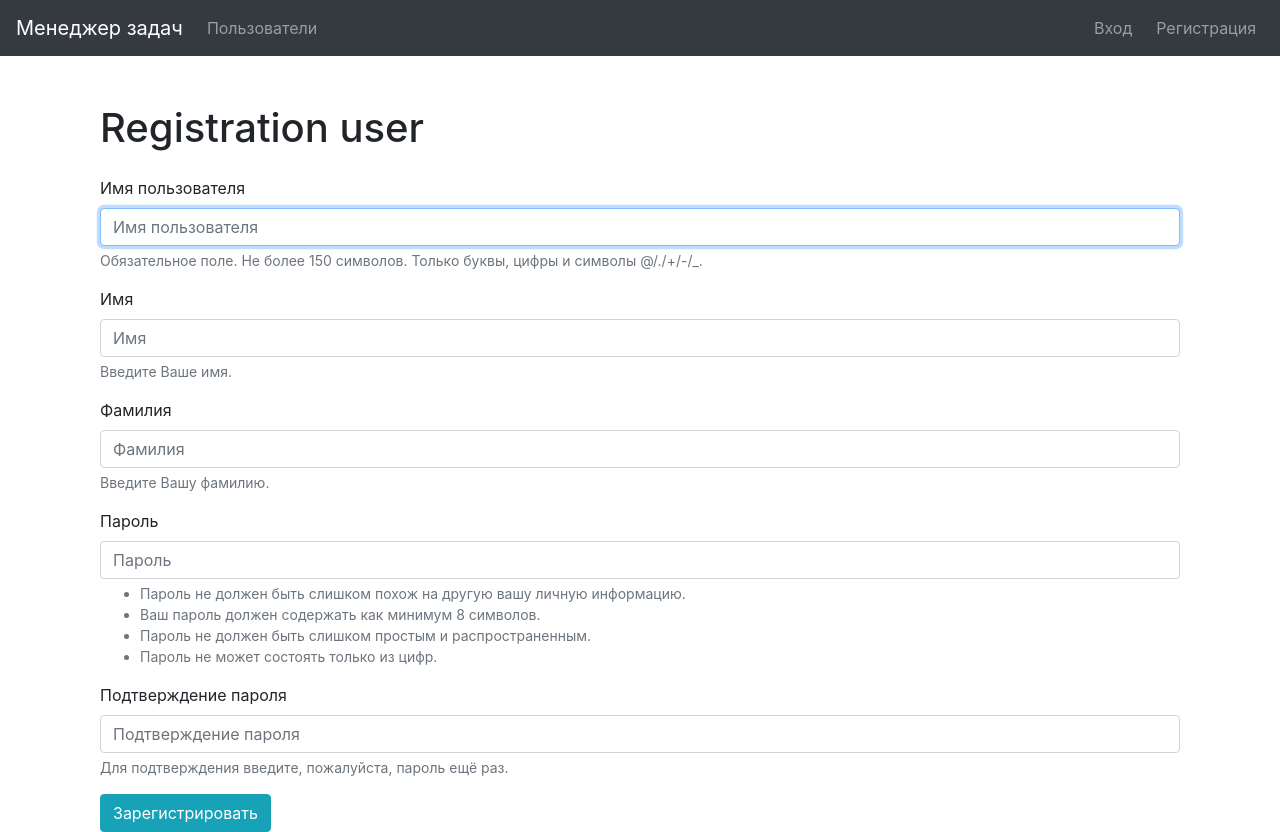
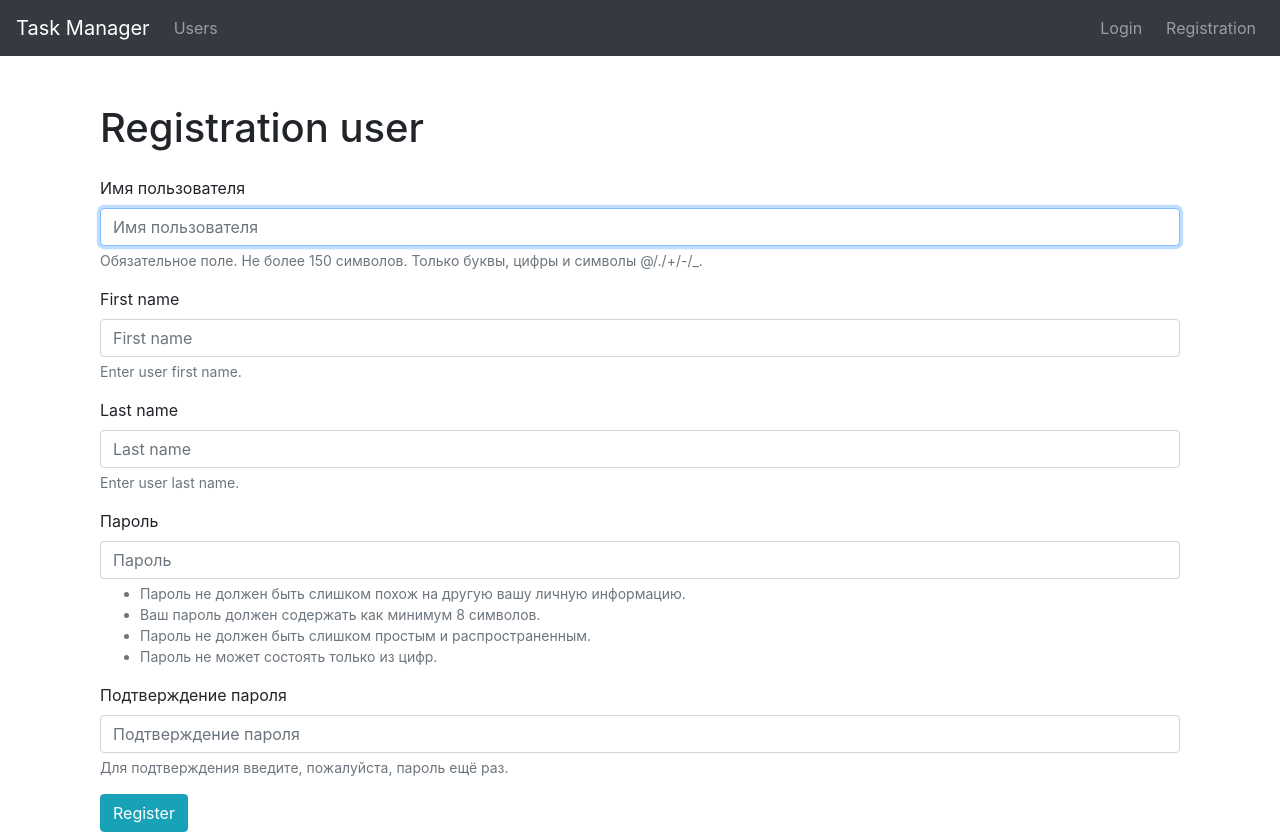
Before and after one commit to DzmitrySha/python-project-52, a Django app: page /users/create/ in a window 1280 px wide. Run offline with Django 4.2, Linux system fonts and the light colour scheme; some libraries are stand-ins or nearby versions.

Commit message:
added i18n translate (en)

```diff
--- a/task_manager/forms.py
+++ b/task_manager/forms.py
@@ -1,30 +1,28 @@
 from django import forms
 from django.contrib.auth.forms import UserCreationForm
 from django.contrib.auth.models import User
-# from django.utils.translation import gettext_lazy as _
+from django.utils.translation import gettext_lazy as _
 
 
 class UserCreationFormCustom(UserCreationForm):
     first_name = forms.CharField(
-        # label=_("First name"),
-        label="Имя",
-        widget=forms.TextInput(attrs={'class': 'form-control',
-                                      'type': 'text',
-                                      'required': 'false',
-                                      }),
-        # help_text=_("Enter user first name.")
-        help_text="Введите Ваше имя."
+        label=_("First name"),
+        widget=forms.TextInput(
+            attrs={'class': 'form-control',
+                   'type': 'text',
+                   'required': 'false',
+                   }),
+        help_text=_("Enter user first name.")
     )
 
     last_name = forms.CharField(
-        # label=_("Last name"),
-        label="Фамилия",
-        widget=forms.TextInput(attrs={'class': 'form-control',
-                                      'type': 'text',
-                                      'required': 'false',
-                                      }),
-        # help_text=_("Enter user last name.")
-        help_text="Введите Вашу фамилию."
+        label=_("Last name"),
+        widget=forms.TextInput(
+            attrs={'class': 'form-control',
+                   'type': 'text',
+                   'required': 'false',
+                   }),
+        help_text=_("Enter user last name.")
     )
 
     class Meta:
--- a/task_manager/templates/base.html
+++ b/task_manager/templates/base.html
@@ -35,7 +35,7 @@
 
 <body>
 <nav class="navbar navbar-expand-md navbar-dark bg-dark fixed-top">
-    <a class="navbar-brand" href="{% url 'home' %}">Менеджер задач</a>
+    <a class="navbar-brand" href="{% url 'home' %}">{% trans 'Task Manager' %}</a>
 
     <button class="navbar-toggler" type="button" data-toggle="collapse"
             data-target="#navbarsExampleDefault"
@@ -47,7 +47,7 @@
     <div class="collapse navbar-collapse" id="navbarsExampleDefault">
         <ul class="navbar-nav mr-auto">
             <li class="nav-item">
-                <a class="nav-link" href="{% url 'users' %}">Пользователи<span
+                <a class="nav-link" href="{% url 'users' %}">{% trans 'Users' %}<span
                         class="sr-only">(current)</span></a>
             </li>
         </ul>
@@ -55,18 +55,18 @@
         {% if request.user.is_authenticated %}
         <ul class="navbar-nav my-2 my-lg-0">
             <li class="nav-item mr-sm-2">
-                <a class="nav-link" href="{% url 'logout' %}">Выход<span
+                <a class="nav-link" href="{% url 'logout' %}">{% trans 'Logout' %}<span
                         class="sr-only">(current)</span></a>
             </li>
         </ul>
         {% else %}
         <ul class="navbar-nav my-2 my-lg-0">
             <li class="nav-item mr-sm-2">
-                <a class="nav-link" href="{% url 'login' %}">Вход<span
+                <a class="nav-link" href="{% url 'login' %}">{% trans 'Login' %}<span
                         class="sr-only">(current)</span></a>
             </li>
             <li class="nav-item my-2 my-sm-0">
-                <a class="nav-link" href="{% url 'create' %}">Регистрация<span
+                <a class="nav-link" href="{% url 'create' %}">{% trans 'Registration' %}<span
                         class="sr-only">(current)</span></a>
             </li>
         </ul>
--- a/task_manager/views.py
+++ b/task_manager/views.py
@@ -1,6 +1,5 @@
-from django.contrib.auth import logout, login
+from django.contrib.auth import logout
 from django.contrib.auth.forms import AuthenticationForm
-# from django.contrib.auth.mixins import PermissionRequiredMixin
 from django.contrib.auth.models import User
 from django.contrib.auth.views import LoginView
 from django.shortcuts import redirect
@@ -16,14 +15,17 @@ class UsersList(ListView):
     model = User
     template_name = "users.html"
     context_object_name = "users"
-
-    def get_context_data(self, *, object_list=None, **kwargs):
-        context = super().get_context_data(**kwargs)
-        # context['title'] = _('Users')
-        context['title'] = 'Пользователи'
-        context['btn_update'] = 'Изменить'
-        context['btn_delete'] = 'Удалить'
-        return context
+    extra_context = {'title': _('Users'),
+                     'btn_update': _('Update'),
+                     'btn_delete': _('Delete'),
+                     }
+    # def get_context_data(self, *, object_list=None, **kwargs):
+    #     context = super().get_context_data(**kwargs)
+    #     context.update({'title': _('Users'),
+    #                     'btn_update': _('Update'),
+    #                     'btn_delete': _('Delete'),
+    #                     })
+    #     return context
 
 
 class CreateUser(CreateView):
@@ -31,12 +33,8 @@ class CreateUser(CreateView):
     template_name = "create.html"
     success_url = reverse_lazy("login")
     extra_context = {'title': _('Registration user'),
-                     'btn_name': _('Зарегистрировать')
+                     'btn_name': _('Register')
                      }
-    # extra_context = {'title': 'Регистрация пользователя',
-    #                  'btn_name': 'Зарегистрировать',
-    #                  }
-
     # автоматический вход пользователя после регистрации:
     # def form_valid(self, form):
     #     user = form.save()
@@ -50,9 +48,8 @@ class UpdateUser(UserPermissionsMixin, UpdateView):
     template_name = "update.html"
     login_url = "login"
     success_url = reverse_lazy("login")
-    # extra_context = {'title': _('Update user'), }
-    extra_context = {'title': 'Изменение пользователя',
-                     'btn_name': 'Изменить',
+    extra_context = {'title': _('Update user'),
+                     'btn_name': _('Update'),
                      }
     # permission_required = ('task_manager.view_user',
     #                        'task_manager.change_user'
@@ -63,9 +60,8 @@ class DeleteUser(UserPermissionsMixin, DeleteView):
     model = User
     template_name = "delete.html"
     success_url = reverse_lazy("users")
-    # extra_context = {'title': _('Delete user'), }
-    extra_context = {'title': 'Удаление пользователя',
-                     'btn_name': 'Да, удалить',
+    extra_context = {'title': _('Delete user'),
+                     'btn_name': _('Yes, delete'),
                      }
     # permission_required = ('task_manager.view_user',
     #                        'task_manager.delete_user'
@@ -75,9 +71,8 @@ class DeleteUser(UserPermissionsMixin, DeleteView):
 class LoginUser(LoginView):
     form_class = AuthenticationForm
     template_name = "login.html"
-    # extra_context = {'title': _('Enter'), }
-    extra_context = {'title': 'Вход',
-                     'btn_name': 'Войти',
+    extra_context = {'title': _('Enter'),
+                     'btn_name': _('Enter'),
                      }
 
     def get_success_url(self):
```
Also changed, not shown: task_manager/templates/delete.html (+1 -11 lines), task_manager/locale/ru/LC_MESSAGES/django.po, 2 other files.
